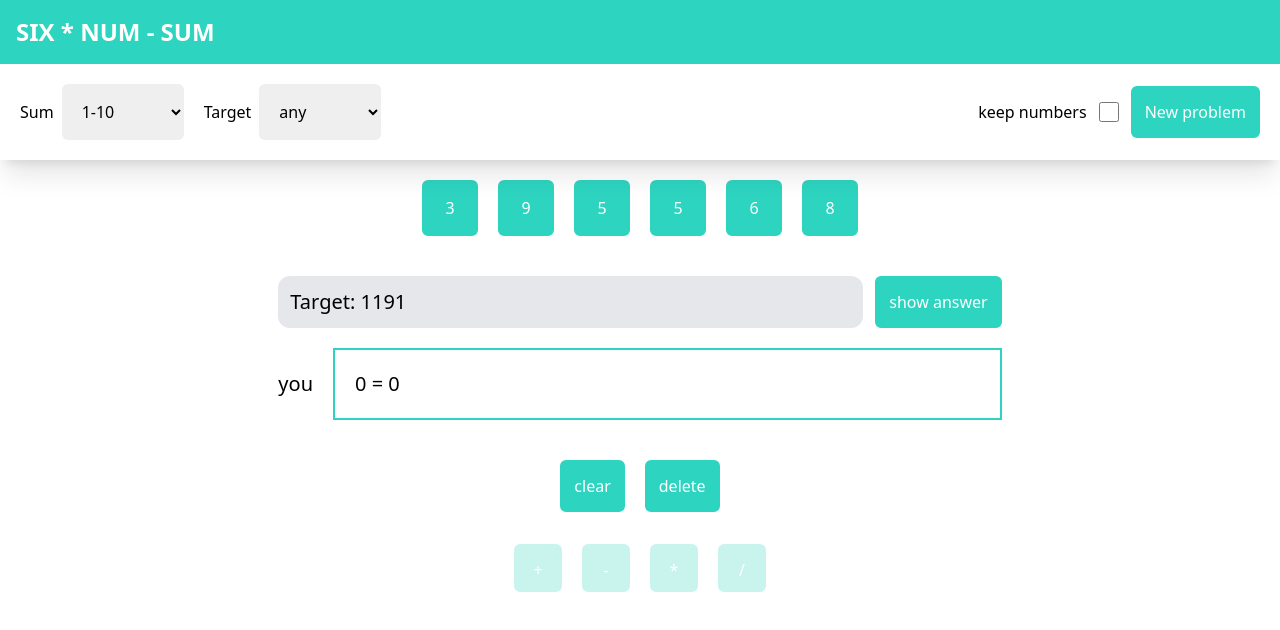
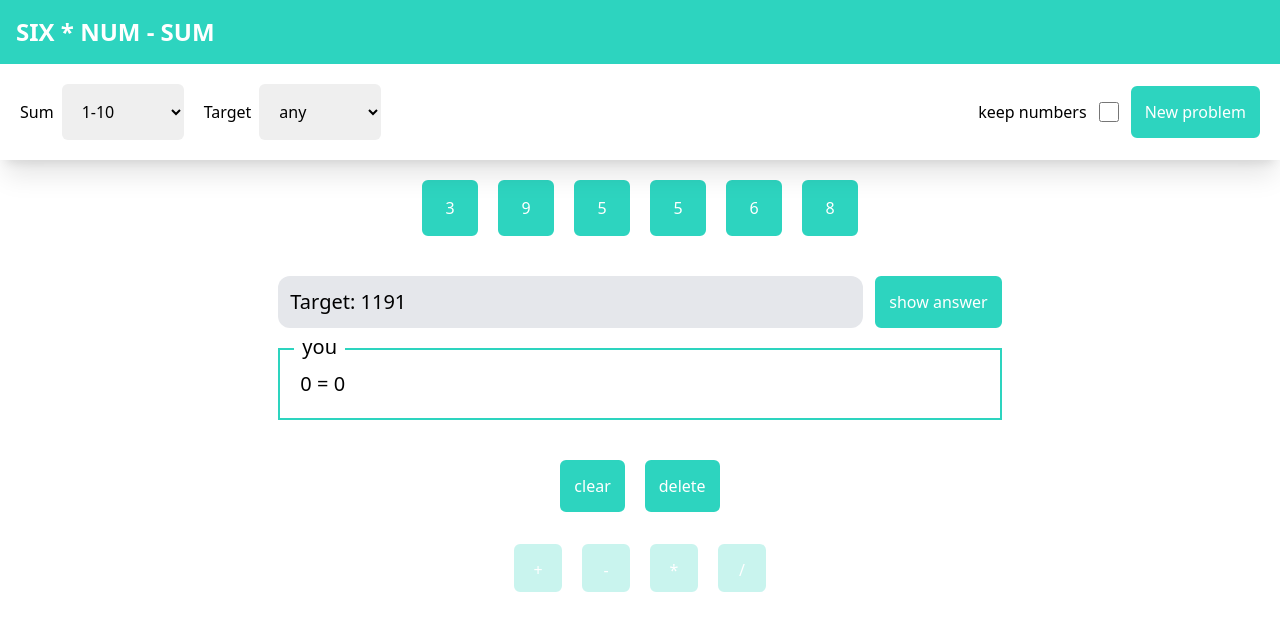
Before and after one commit to chris434/six-num-sum, a SvelteKit app: page / in a window 1280 px wide. Both pictures are taken after a click on the button "New problem". Shown: the top 630 px of the page. Built offline with nearby package versions, Linux system fonts and the light colour scheme.

Commit message:
refactor: display bar

```diff
--- a/src/components/answerBar.svelte
+++ b/src/components/answerBar.svelte
@@ -4,6 +4,6 @@
     const problem = getProblem()
 </script>
 
-<DisplayBar header='answer' className='border-green-400 bg-green-400 text-white '>
+<DisplayBar correct header='answer'>
 {$problem.problem.expression} = {$problem.problem.result}
 </DisplayBar>
--- a/src/components/displayBar.svelte
+++ b/src/components/displayBar.svelte
@@ -1,10 +1,10 @@
 <script lang="ts">
-    export let className:string
     export let header:string
+    export let correct=false
 </script>
-<section class=" flex justify-end sm:flex-row flex-col gap-5 items-center text-xl mb-5">
-    <div>{header}</div>
-<div class="w-full border-2 p-5 text-xl overflow-x-scroll whitespace-nowrap {className}">
+<section class=" flex justify-end sm:flex-row flex-col gap-5 items-center text-xl mb-5 relative">
+    <div class="absolute -top-[15px] left-4 p-2 pt-0 bg-white">{header}</div>
+<div class="w-full border-2 p-5 text-xl overflow-x-scroll whitespace-nowrap {correct?"border-green-400 text-green-900":'border-teal-400'}">
  <slot/>
 </div>
 </section>
--- a/src/components/modal.svelte
+++ b/src/components/modal.svelte
@@ -22,7 +22,7 @@
 
 <dialog bind:this={dialog} class="sm:w-10/12 w-full  shadow-xl  absolute  z-10 outline-none p-5">
   <h2 class="text-2xl text-center mb-5">answer is correct</h2>
-  <SumBar/>
+  <SumBar correct/>
   <AnswerBar/>
   <div class="flex sm:flex-row flex-col justify-center gap-5 items-center">
     <div class="flex gap-5">
--- a/src/components/sumBar.svelte
+++ b/src/components/sumBar.svelte
@@ -2,6 +2,7 @@
     import {getProblem} from '../contexts/problemContext'
 	import DisplayBar from './displayBar.svelte';
     const problem = getProblem()
+    export let correct=false
 
     $:sum = $problem.userExpression.map(({value})=>{
         return value
@@ -9,6 +10,6 @@
 
 
 </script>
-<DisplayBar header="you" className={$problem.answerIsCorrect&&$problem.answerHasBeenChecked?'border-green-400 bg-green-400 text-white':!$problem.answerIsCorrect&&$problem.answerHasBeenChecked?'border-red-400 bg-red-400 text-white':'border-teal-400'}>
+<DisplayBar {correct} header="you">
     {!$problem.userExpression.length?0:sum} = {$problem.userResult}
 </DisplayBar>
```
